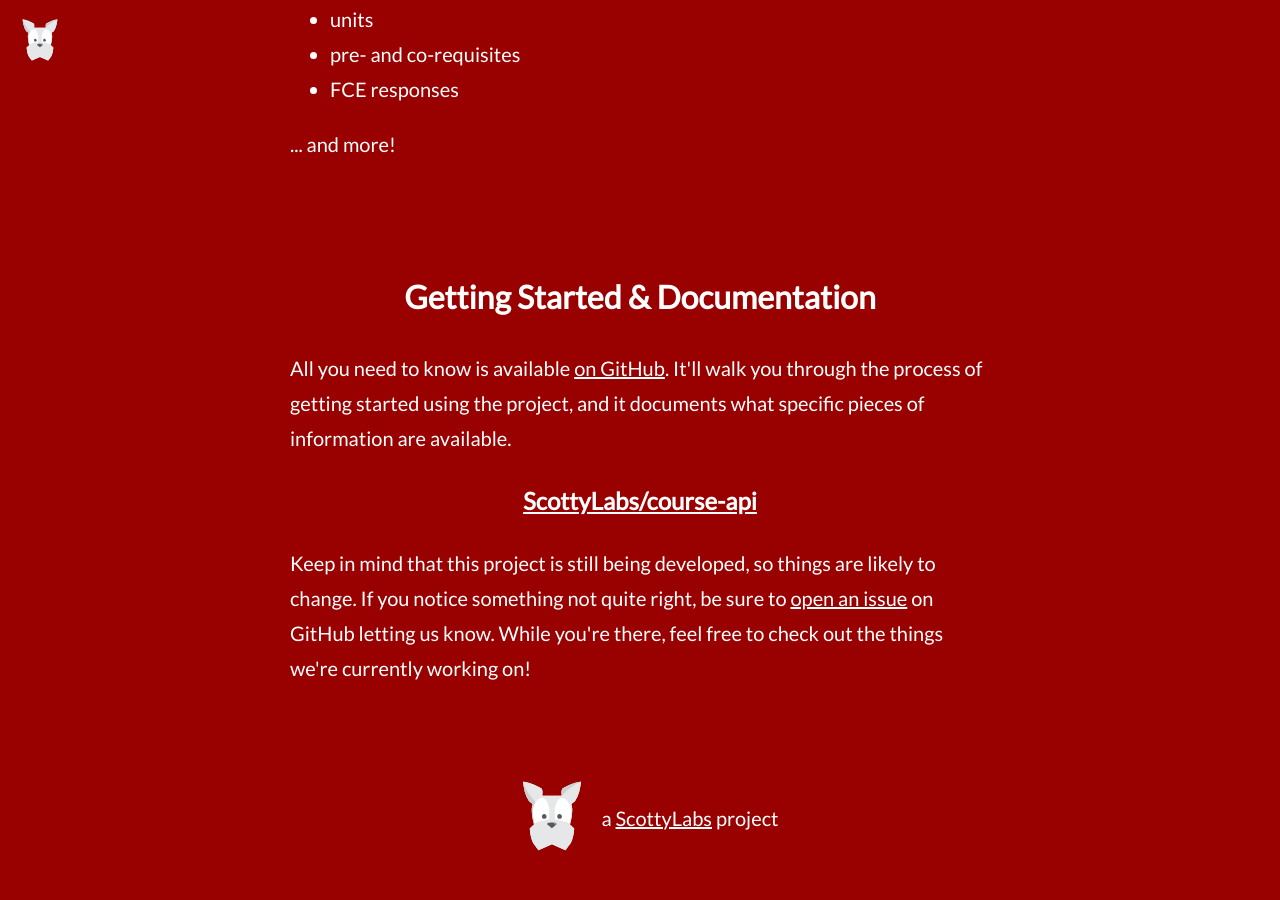
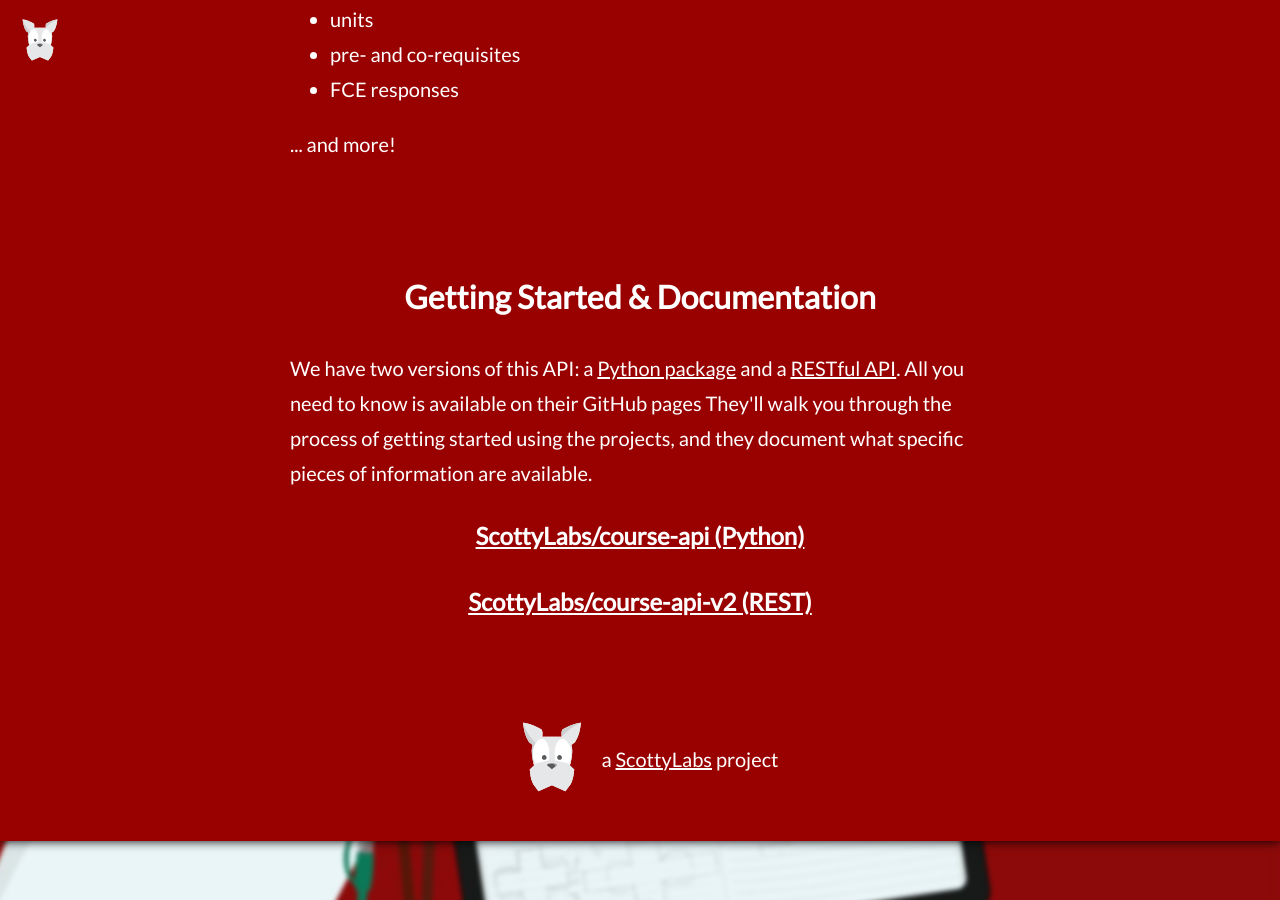
Before and after one commit to ScottyLabs/course-api, a Jekyll site: the page built from index.html, in a window 1280 px wide and 900 px high, scrolled down 1532 px. Built offline with Jekyll 4.4.1, drawn with Linux system fonts in a browser that asks for light colours; nearby versions of some CDN libraries.

Commit message:
Updated course API description

```diff
--- a/index.html
+++ b/index.html
@@ -58,23 +58,20 @@
     <div class="column">
       <h2>Getting Started &amp; Documentation</h2>
       <p>
-        All you need to know is available <a
-          href="https://github.com/ScottyLabs/course-api">on GitHub</a>.
-        It'll walk you through the process of getting started using the
-        project, and it documents what specific pieces of information are
+        We have two versions of this API: a
+        <a href="https://github.com/ScottyLabs/course-api">Python package</a>
+        and a <a href="https://github.com/ScottyLabs/course-api-v2">RESTful API</a>.
+        All you need to know is available on their GitHub pages
+        They'll walk you through the process of getting started using the
+        projects, and they document what specific pieces of information are
         available.
       </p>
       <h3>
-        <a href="https://github.com/ScottyLabs/course-api">ScottyLabs/course-api</a>
+        <a href="https://github.com/ScottyLabs/course-api">ScottyLabs/course-api (Python)</a>
       </h3>
-      <p>
-        Keep in mind that this project is still being developed, so things
-        are likely to change. If you notice something not quite right, be
-        sure to <a
-        href="https://github.com/ScottyLabs/course-api/issues">open an
-        issue</a> on GitHub letting us know. While you're there, feel free to
-        check out the things we're currently working on!
-      </p>
+      <h3>
+        <a href="https://github.com/ScottyLabs/course-api-v2">ScottyLabs/course-api-v2 (REST)</a>
+      </h3>
     </div>
   </section>
 
```
